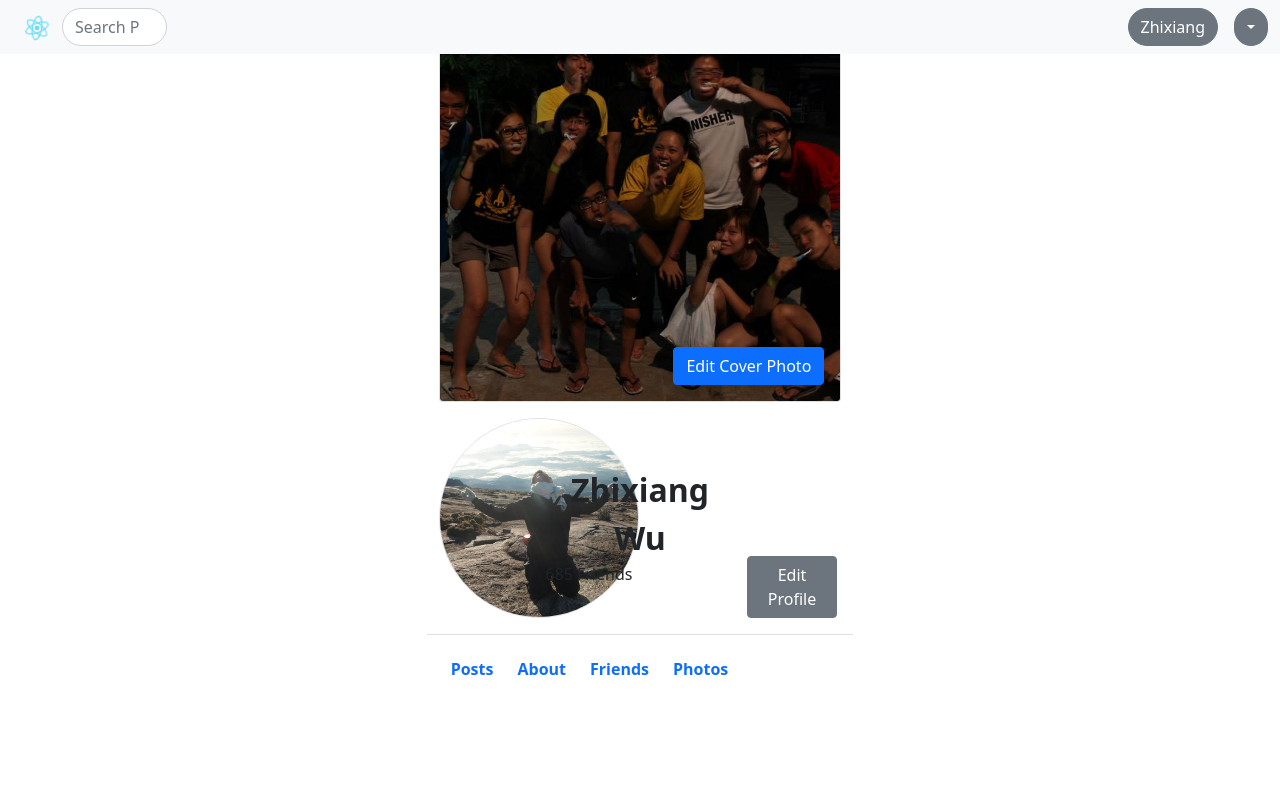
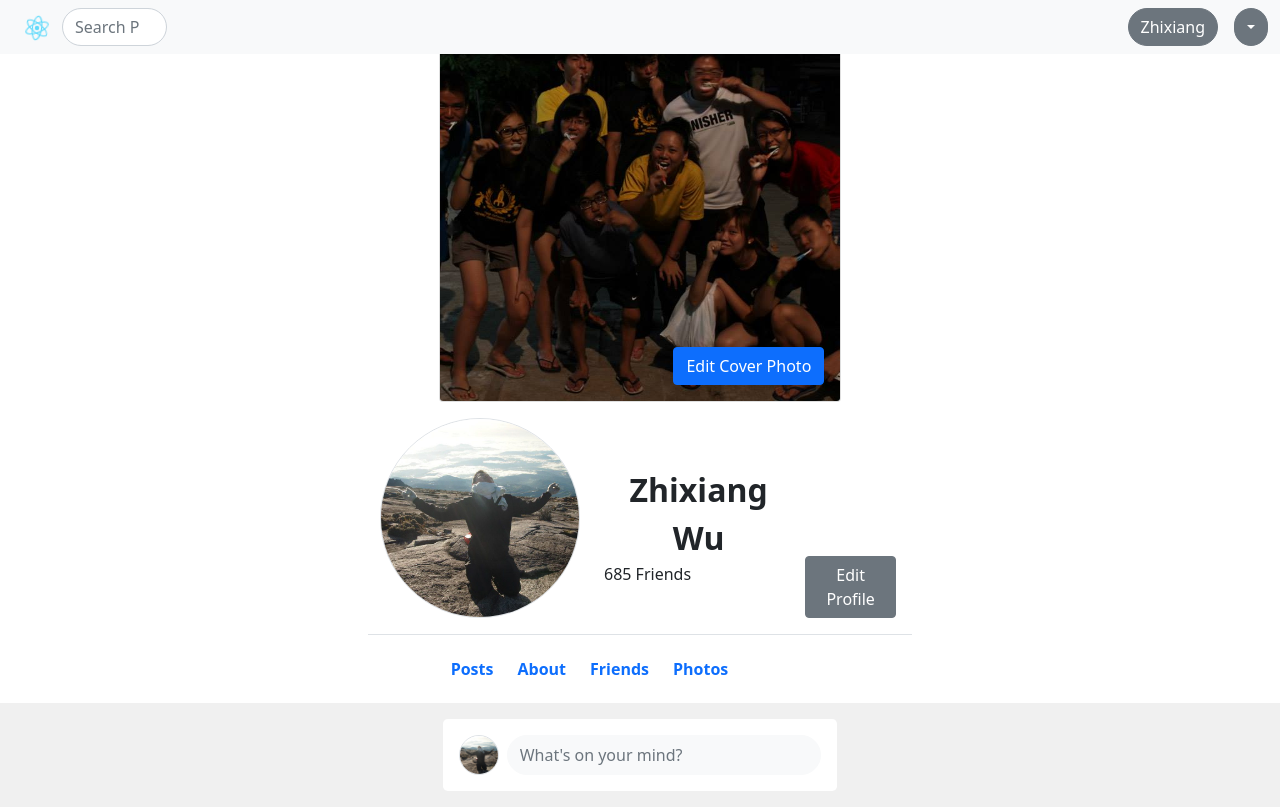
Before and after one commit to wuzhixiang88/GA-Projects, a React (Create React App) app in the folder unit4_project/phasebook/client/: page /1 in a window 1280 px wide. Built offline with nearby package versions, Linux system fonts and the light colour scheme.

Commit message:
added create post component

```diff
--- a/unit4_project/phasebook/client/src/App.css
+++ b/unit4_project/phasebook/client/src/App.css
@@ -39,3 +39,7 @@
 #header-dropdown-button {
   border-radius: 20px;
 }
+
+.main-container {
+  background-color: rgb(240, 240, 240);
+}
--- /dev/null
+++ b/unit4_project/phasebook/client/src/components/CreatePost.jsx
@@ -0,0 +1,39 @@
+import seedProfilePhoto from "../seed_profile_photo.jpg";
+import React from "react";
+import "bootstrap/dist/css/bootstrap.min.css";
+import Container from "react-bootstrap/Container";
+import Row from "react-bootstrap/Row";
+import Col from "react-bootstrap/Col";
+import Card from "react-bootstrap/Card";
+import Image from "react-bootstrap/Image";
+import Button from "react-bootstrap/Button";
+
+const CreatePost = () => {
+  return (
+    <Container fluid>
+      <Row className="justify-content-md-center mt-3">
+        <Col md={4}>
+          <Card className="border-0 rounded-3 my-3">
+            <Card.Body className="d-flex text-start py-0">
+              <Image
+                alt=""
+                src={seedProfilePhoto}
+                width="40"
+                height="40"
+                className="border rounded-circle my-3 me-2"
+              />
+              <Button
+                variant="light"
+                className="flex-grow-1 text-start rounded-pill text-muted my-3"
+              >
+                What's on your mind?
+              </Button>
+            </Card.Body>
+          </Card>
+        </Col>
+      </Row>
+    </Container>
+  );
+};
+
+export default CreatePost;
--- a/unit4_project/phasebook/client/src/components/Profile.jsx
+++ b/unit4_project/phasebook/client/src/components/Profile.jsx
@@ -12,7 +12,7 @@ import Image from "react-bootstrap/Image";
 const Profile = () => {
   return (
     <Container fluid>
-      <Row className="justify-content-md-center" bg="light">
+      <Row className="justify-content-md-center">
         <Col md={4}>
           <Card>
             <Card.Img
@@ -29,20 +29,19 @@ const Profile = () => {
         </Col>
       </Row>
       <Row className="justify-content-md-center mt-3">
-        <Col md={1} className="border-bottom">
+        <Col md="auto" className="border-bottom">
           <Image
             alt=""
             src={seedProfilePhoto}
-            width="200"
             height="200"
             className="border rounded-circle mb-3"
           />
         </Col>
         <Col
           md={2}
-          className="d-flex align-items-start flex-column border-bottom"
+          className="d-flex align-items-start flex-column border-bottom mt-5"
         >
-          <div className="fs-2 fw-bold mt-5">Zhixiang Wu</div>
+          <div className="fs-2 fw-bold">Zhixiang Wu</div>
           <div className="fs-6">685 Friends</div>
         </Col>
         <Col md={1} className="position-relative border-bottom">
--- a/unit4_project/phasebook/client/src/pages/UserMainPage.jsx
+++ b/unit4_project/phasebook/client/src/pages/UserMainPage.jsx
@@ -1,12 +1,18 @@
 import React from "react";
+import "bootstrap/dist/css/bootstrap.min.css";
+import Container from "react-bootstrap/Container";
 import Header from "../components/Header";
 import Profile from "../components/Profile";
+import CreatePost from "../components/CreatePost";
 
 const UserMainPage = () => {
   return (
     <>
       <Header />
       <Profile />
+      <Container fluid className="main-container">
+        <CreatePost />
+      </Container>
     </>
   );
 };
```
